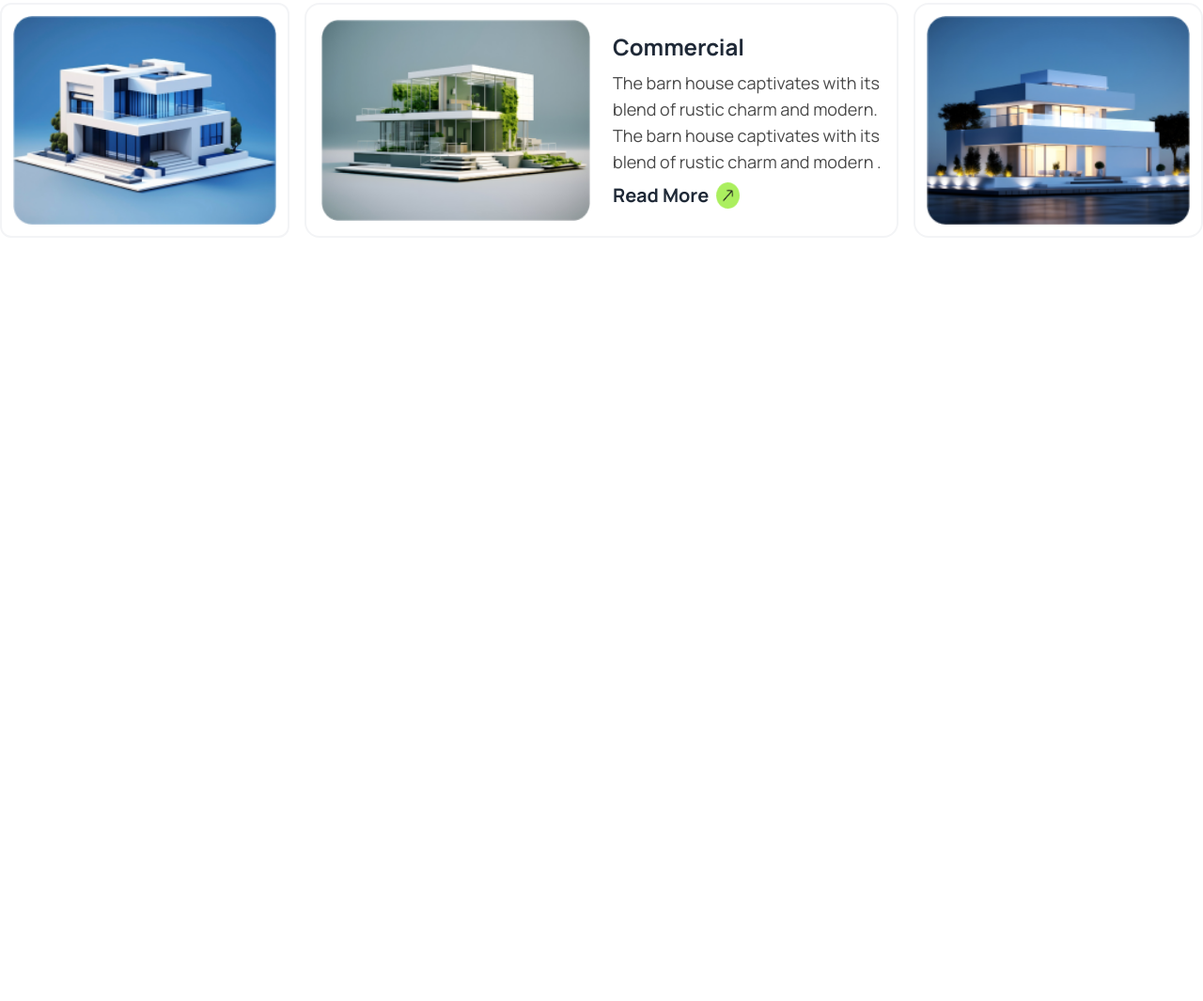
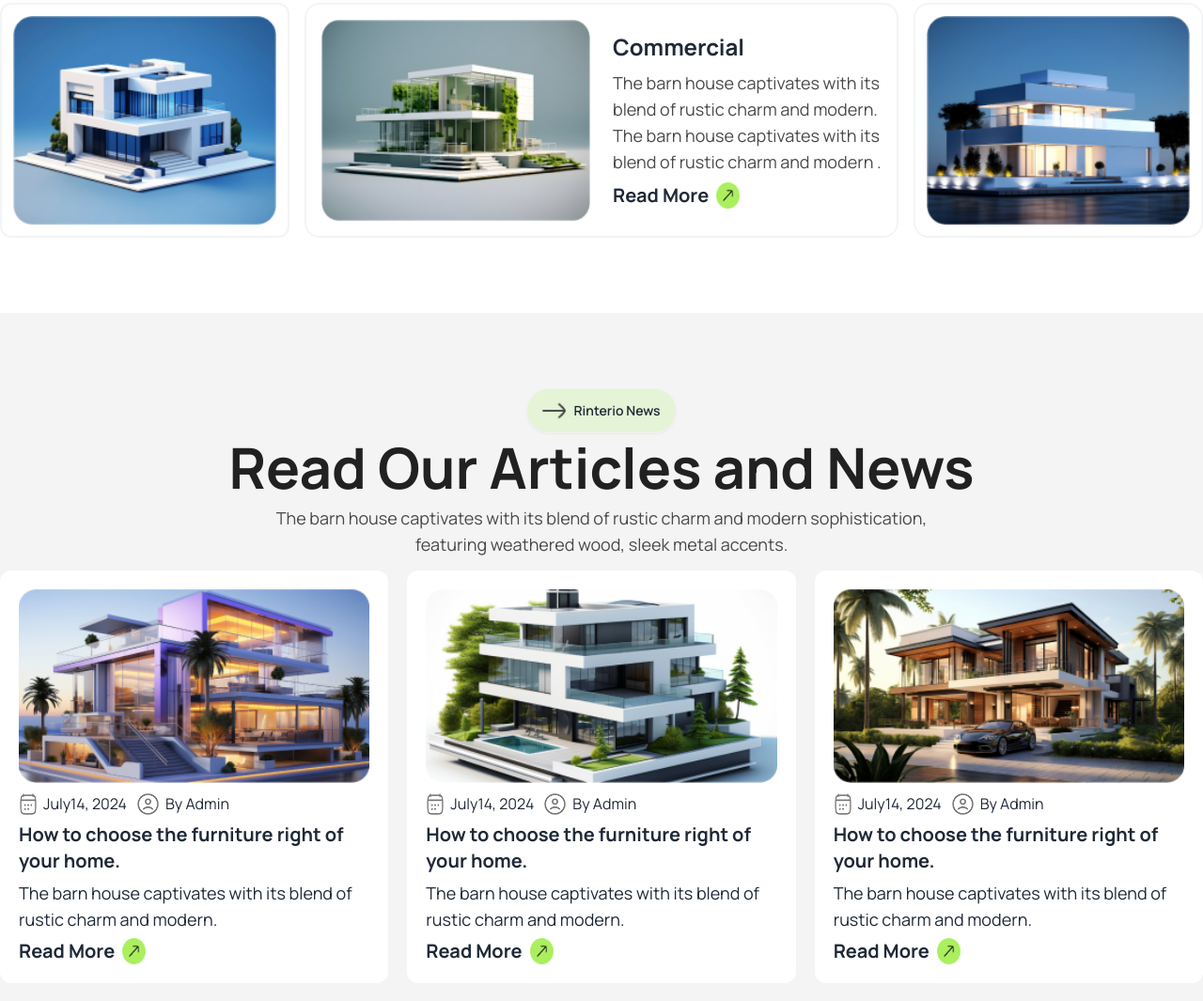
Before and after one commit to mainulimurad/Assignment-3, a plain HTML site: page index.html in a window 1280 px wide. Shown: the part 2843-3908 px from the top of the page at 94% size. Before the commit the page ends 3176 px from the top, so only its background shows below. Drawn offline with nearby package versions, Linux system fonts and the light colour scheme.

Commit message:
article section complete

```diff
--- a/index.html
+++ b/index.html
@@ -331,6 +331,75 @@
                     </div>
                 </div>
             </section>
+
+            <!-- Article section -->
+            <section class="bg-[#F4F4F4] py-10 lg:py-20 px-3 lg:px-0">
+                <div class="md: container mx-auto">
+                    <div class="flex justify-center">
+                        <a class="btn bg-[#ABEF5F33] rounded-[50px] shaddow-0 mb-1.5">
+                            <img class="w-[25px]" src="./assets/left-arrow.png" alt=""/>Rinterio News
+                        </a>
+                    </div>
+                    <h1 class="text-2xl lg:text-6xl font-bold text-[#212121] mb-2.5 text-center">Read Our Articles and News</h1>
+                    <p class="text-lg text-[#494949] mb-3.5 text-center">The barn house captivates with its blend of rustic charm and
+                    modern sophistication,<br> featuring weathered wood, sleek metal accents.</p>
+                    <div class="grid grid-cols-1 lg:grid-cols-3 gap-5">
+                        <div class="bg-[#fff] p-5 rounded-xl">
+                            <img class="w-[100%]" src="./assets/article1.png" alt="">
+                            <div class="pt-2.5 flex gap-2.5">
+                                <div class="flex gap-1.5">
+                                    <img class="w-[20px]" src="./assets/calendar.png" alt="">
+                                    <p>July14, 2024</p>
+                                </div>
+                                <div class="flex gap-1.5">
+                                    <img class="w-[25px]" src="./assets/user-circle.png" alt="">
+                                    <p>By Admin</p>
+                                </div>
+                            </div>
+                            <h4 class="text-xl font-bold py-1.5">How to choose the furniture right  of your home.</h4>
+                            <p class="text-lg pb-1.5">The barn house captivates with its blend of rustic charm and modern. </p>
+                            <a class="flex gap-2 font-bold text-xl bg-transparent border-none shadow-none rounded-[50px]">Read More
+                                    <img class="w-[25px]" src="./assets/arrow-up01.png" alt=""/></a>
+                        </div>
+                        <div class="bg-[#fff] p-5 rounded-xl">
+                            <img class="w-[100%]" src="./assets/article2.png" alt="">
+                            <div class="pt-2.5 flex gap-2.5">
+                                <div class="flex gap-1.5">
+                                    <img class="w-[20px]" src="./assets/calendar.png" alt="">
+                                    <p>July14, 2024</p>
+                                </div>
+                                <div class="flex gap-1.5">
+                                    <img class="w-[25px]" src="./assets/user-circle.png" alt="">
+                                    <p>By Admin</p>
+                                </div>
+                            </div>
+                            <h4 class="text-xl font-bold py-1.5">How to choose the furniture right  of your home.</h4>
+                            <p class="text-lg pb-1.5">The barn house captivates with its blend of rustic charm and modern. </p>
+                            <a class="flex gap-2 font-bold text-xl bg-transparent border-none shadow-none rounded-[50px]">Read More
+                                    <img class="w-[25px]" src="./assets/arrow-up01.png" alt=""/></a>
+                        </div>
+                        <div class="bg-[#fff] p-5 rounded-xl">
+                            <img class="w-[100%]" src="./assets/article3.png" alt="">
+                            <div class="pt-2.5 flex gap-2.5">
+                                <div class="flex gap-1.5">
+                                    <img class="w-[20px]" src="./assets/calendar.png" alt="">
+                                    <p>July14, 2024</p>
+                                </div>
+                                <div class="flex gap-1.5">
+                                    <img class="w-[25px]" src="./assets/user-circle.png" alt="">
+                                    <p>By Admin</p>
+                                </div>
+                            </div>
+                            <h4 class="text-xl font-bold py-1.5">How to choose the furniture right  of your home.</h4>
+                            <p class="text-lg pb-1.5">The barn house captivates with its blend of rustic charm and modern. </p>
+                            <a class="flex gap-2 font-bold text-xl bg-transparent border-none shadow-none rounded-[50px]">Read More
+                                    <img class="w-[25px]" src="./assets/arrow-up01.png" alt=""/></a>
+                        </div>
+                    </div>
+                </div>
+            </section>
+
+            <!-- contact section -->
         </main>
 		<footer></footer>
 	</body>
```
Also changed, not shown: assets/calendar.png (added), assets/user-circle.png (added).
